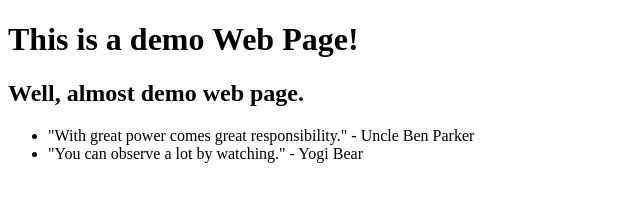
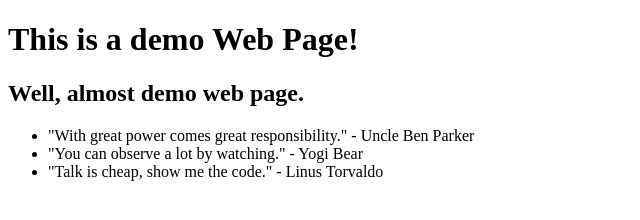
Before and after one commit to v-saurabh/0main_opensap_repo, a plain HTML site: page index.html in a window 1280 px wide. Shown: the whole page, without its empty margins (0-640 px from the left). Drawn offline with Linux system fonts and the light colour scheme.

Commit message:
Added quote by Linus Trovalds

```diff
--- a/index.html
+++ b/index.html
@@ -11,6 +11,7 @@
 		<ul>
 			<li>"With great power comes great responsibility." - Uncle Ben Parker</li>
 			<li>"You can observe a lot by watching." - Yogi Bear</li>
+			<li>"Talk is cheap, show me the code." - Linus Torvaldo</li>
 		</ul>
 	</body>
 </html>
```
